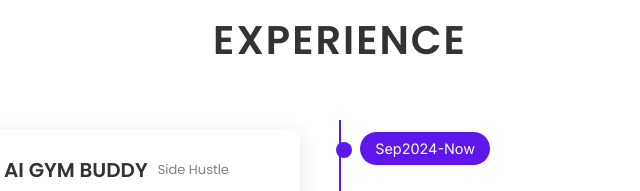
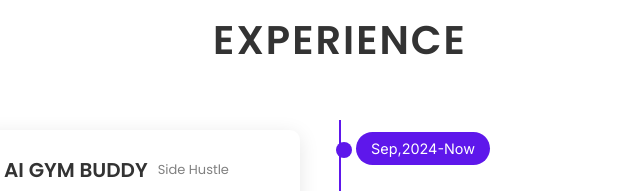
Before and after one commit to DebopamParam/DebopamParam, a plain HTML site: page index.html in a window 1280 px wide. Shown: the part 1960-2151 px from the top of the page, 300-940 px from the left. Drawn offline with Linux system fonts and the light colour scheme.

Commit message:
added comma in date

```diff
--- a/index.html
+++ b/index.html
@@ -1406,7 +1406,7 @@
             <div class="timeline">
                 <div class="timeline-item">
                     <div class="timeline-dot"></div>
-                    <div class="timeline-date">Sep2024-Now</div>
+                    <div class="timeline-date">Sep,2024-Now</div>
                     <div class="timeline-content">
                         <h3 class="timeline-title">
                             AI GYM BUDDY
```
